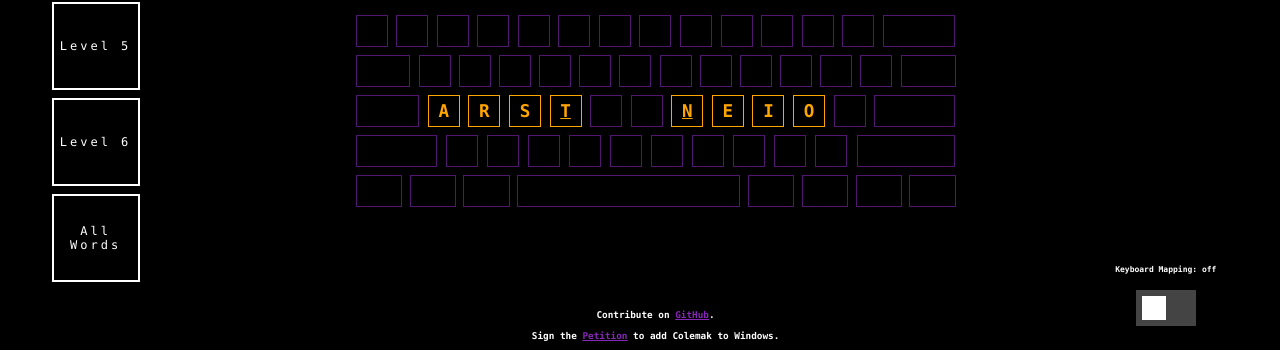
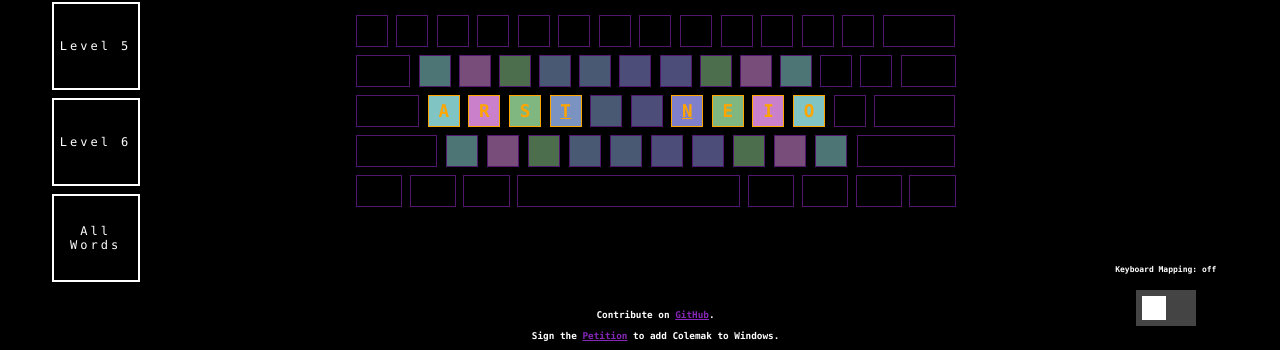
Before and after one commit to gnusenpai/colemakclub, a plain HTML site: page index.html in a window 1280 px wide. Shown: the part 450-800 px from the top of the page. Drawn offline with Linux system fonts and the light colour scheme.

Commit message:
Colorize keys for finger chart

```diff
--- a/logic/main.css
+++ b/logic/main.css
@@ -484,6 +484,26 @@ input:checked + .slider:before {
 	vertical-align: top;
 }
 
+#KeyQ, #KeyA, #KeyZ, #KeyP, #Semicolon, #Slash {
+	background-color: #80c4c4;
+}
+
+#KeyW, #KeyS, #KeyX, #KeyO, #KeyL, #Period {
+	background-color: #ca80ca;
+}
+
+#KeyE, #KeyD, #KeyC, #KeyI, #KeyK, #Comma {
+	background-color: #80b780;
+}
+
+#KeyR, #KeyF, #KeyV, #KeyT, #KeyG, #KeyB {
+	background-color: #7a93c0;
+}
+
+#KeyY, #KeyH, #KeyN, #KeyU, #KeyJ, #KeyM {
+	background-color: #8080ca;
+}
+
 .letter {
 	display: block;
 	font-size: 2.2vh;
```
